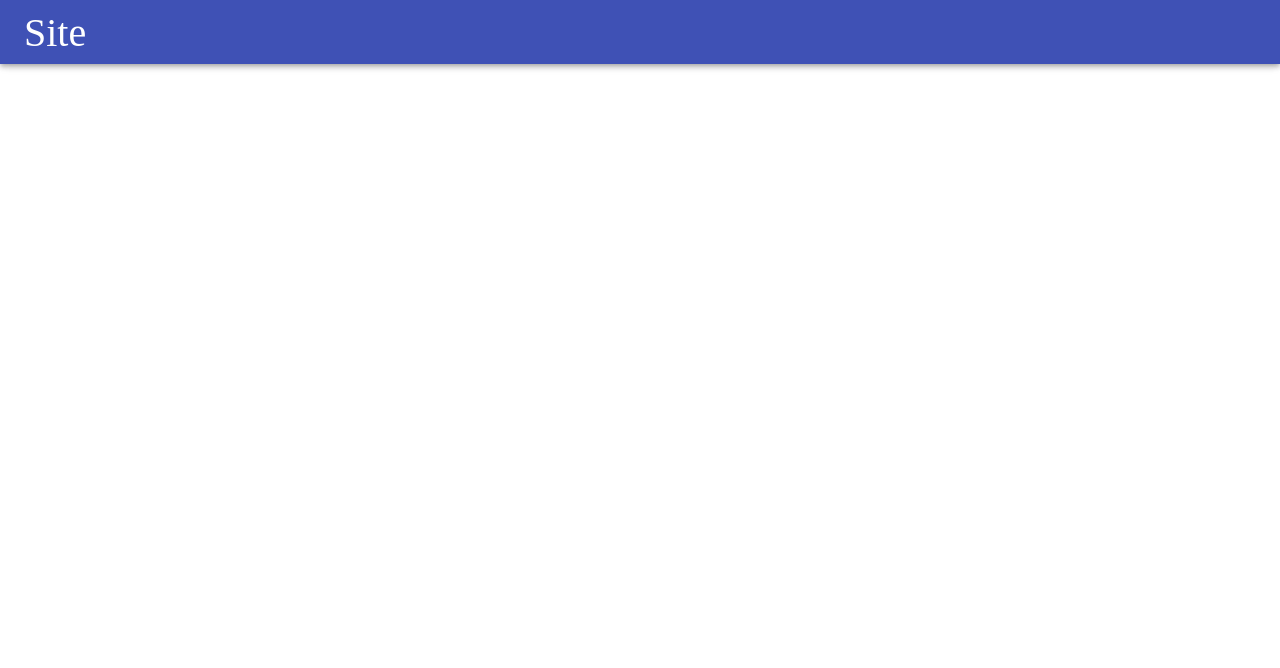
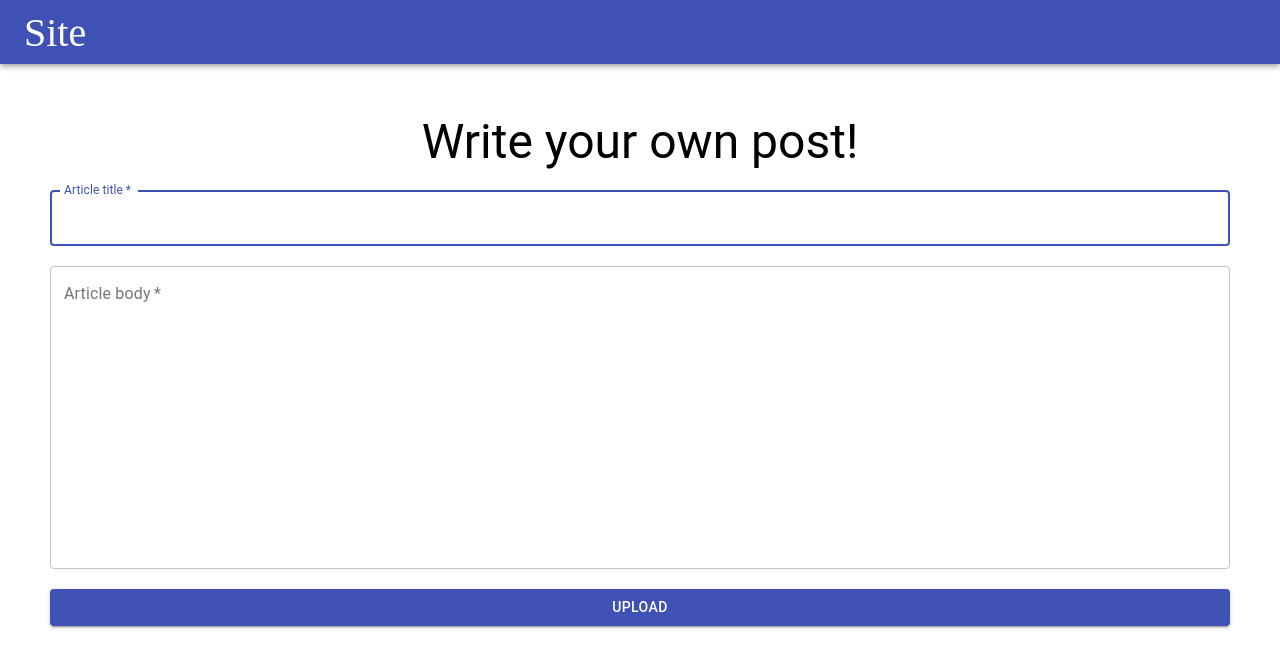
Before and after one commit to Vovanisimous/blog-api, a React (Create React App) app: page /createPost in a window 1280 px wide. Shown: the top 668 px of the page. Built offline with nearby package versions, Linux system fonts and the light colour scheme.

Commit message:
Added a CreatePost page and DeletePost button

```diff
--- a/package.json
+++ b/package.json
@@ -5,6 +5,7 @@
   "dependencies": {
     "@material-ui/core": "^4.11.0",
     "@material-ui/icons": "^4.9.1",
+    "@material-ui/lab": "^4.0.0-alpha.56",
     "@react-google-maps/api": "^1.9.12",
     "@testing-library/jest-dom": "^4.2.4",
     "@testing-library/react": "^9.5.0",
@@ -17,6 +18,7 @@
     "@types/react-dom": "^16.9.8",
     "@types/react-router": "^5.1.8",
     "@types/react-router-dom": "^5.1.5",
+    "@types/uuid": "^8.3.0",
     "axios": "^0.19.2",
     "classnames": "^2.2.6",
     "react": "^16.13.1",
@@ -25,7 +27,8 @@
     "react-router": "^5.2.0",
     "react-router-dom": "^5.2.0",
     "react-scripts": "3.4.3",
-    "typescript": "^3.7.5"
+    "typescript": "^3.7.5",
+    "uuid": "^8.3.0"
   },
   "scripts": {
     "start": "react-scripts start",
--- a/src/app/App.tsx
+++ b/src/app/App.tsx
@@ -7,8 +7,9 @@ import {Post} from "../pages/Post";
 import {Profile} from "../pages/Profile";
 import {Album} from "../pages/Album";
 import {Photo} from "../pages/Photo";
+import {CreatePost} from "../pages/CreatePost"
 
-transport.init("https://jsonplaceholder.typicode.com");
+transport.init("http://localhost:3001");
 
  export const App = () => {
 
@@ -21,6 +22,7 @@ transport.init("https://jsonplaceholder.typicode.com");
                 <Route exact path={"/users/:userId"} component={Profile} />
                 <Route exact path={"/albums/:albumId"} component={Album} />
                 <Route exact path={"/albums/:albumId/:photoId"} component={Photo} />
+                <Route exact path={"/createPost"} component={CreatePost} />
             </Switch>
         </div>
     )
--- a/src/components/SeparatePost.tsx
+++ b/src/components/SeparatePost.tsx
@@ -4,11 +4,14 @@ import {makeStyles} from "@material-ui/core/styles";
 import {Card, CardContent, CardHeader, Typography} from "@material-ui/core";
 import { Link } from "react-router-dom";
 import {IUser} from "../entity/user";
+import IconButton from '@material-ui/core/IconButton';
+import DeleteIcon from '@material-ui/icons/Delete';
 
 interface IProps {
     post: IPost;
+    users: IUser[];
 
-    users: IUser[];
+    onDeletePost(postId: any): void;
 }
 
 const styles = makeStyles(() => ({
@@ -43,9 +46,13 @@ export const SeparatePost = (props: IProps) => {
         setUser(props.users[(userId - 1)]);
     }, [props.users])
 
+    const click = () => {
+        props.onDeletePost(post.id)
+    }
+
     return (
-        <Link to={`/posts/${post.id}`} className={classes.link}>
             <Card className={classes.card} variant={"outlined"}>
+                <Link to={`/posts/${post.id}`} className={classes.link}>
                 <CardHeader
                     title={post.title}
                     subheader={user?.name}
@@ -53,7 +60,10 @@ export const SeparatePost = (props: IProps) => {
                 <CardContent className={classes.content}>
                     <Typography className={classes.text}>{post.body}</Typography>
                 </CardContent>
+                </Link>
+                <IconButton aria-label="delete" onClick={click}>
+                    <DeleteIcon />
+                </IconButton>
             </Card>
-        </Link>
     )
 }
--- /dev/null
+++ b/src/pages/CreatePost.tsx
@@ -0,0 +1,78 @@
+import React, { useContext, useState } from "react";
+import { Button, TextField, Typography } from "@material-ui/core";
+import { v4 } from "uuid";
+import { Alert } from "@material-ui/lab";
+import { useHistory } from "react-router-dom";
+import {transport} from "../services/Transport";
+import { Layout } from "../components/Layout";
+
+export const CreatePost = () => {
+    const [title, setTitle] = useState("");
+    const [body, setBody] = useState("");
+    const [postSuccess, setPostSuccess] = useState(false);
+    const [postError, setPostError] = useState(false);
+    const history = useHistory();
+    const inputProps = {
+        maxLength: 40,
+    };
+
+    function randomInt(min: number, max: number) {
+        return min + Math.floor((max - min) * Math.random());
+    }
+
+    const createArticle = () => {
+        const userId = randomInt(1, 11);
+        const postId = v4();
+        const data = {
+            id: postId,
+            title,
+            body,
+            userId,
+        };
+        if (title.length > 0 && title.length > 0) {
+            transport.post(`/posts`, data).then(() => {
+                setTitle("");
+                setBody("");
+                setPostSuccess(true);
+                transport.get(`posts`).then((response) => {
+                    console.log(response);
+                })
+            });
+        } else {
+            setPostError(true);
+        }
+    };
+
+    return (
+        <Layout>
+            <Typography variant="h3" component="h1">
+                Write your own post!
+            </Typography>
+            <TextField
+                required
+                label="Article title"
+                variant="outlined"
+                fullWidth
+                autoFocus={true}
+                value={title}
+                onChange={(e) => setTitle(e.target.value)}
+                inputProps={inputProps}
+            />
+            <TextField
+                required
+                label="Article body"
+                multiline
+                rows={14}
+                variant="outlined"
+                fullWidth
+                value={body}
+                onChange={(e) => setBody(e.target.value)}
+            />
+            <Button variant="contained" color="primary" fullWidth onClick={createArticle}>
+                Upload
+            </Button>
+            {postSuccess && <Alert severity="success">Your post has been added!</Alert>}
+            {postError && <Alert severity="error">{postError}</Alert>}
+        </Layout>
+    );
+};
--- a/src/pages/Main.tsx
+++ b/src/pages/Main.tsx
@@ -4,6 +4,8 @@ import {transport} from "../services/Transport";
 import {IPost} from "../entity/posts";
 import {SeparatePost} from "../components/SeparatePost";
 import { IUser } from "../entity/user";
+import Button from '@material-ui/core/Button';
+import { useHistory } from "react-router-dom";
 
 const styles = makeStyles(() => ({
     container: {
@@ -21,6 +23,7 @@ export const Main = () => {
     const classes = styles()
     const [posts, setPosts] = useState<IPost[]>([])
     const [users, setUsers] = useState<IUser[]>([])
+    const history = useHistory();
 
     useEffect(() => {
         transport.get("/posts").then((response: any) => {
@@ -34,11 +37,22 @@ export const Main = () => {
         });
     }, [])
 
+    const onCreatePost = () => {
+        history.push(`/createPost`)
+    }
+
+    const onDelePost = (postId: any) => {
+        transport.delete(`posts/${postId}`)
+    }
+
     return (
         <div className={classes.container}>
+            <Button variant="contained" color="primary" onClick={onCreatePost}>
+                Create a post
+            </Button>
             <div className={classes.posts}>
                 {posts.map((item) => (
-                    <SeparatePost post={item} key={item.id} users={users}/>
+                    <SeparatePost post={item} key={item.id} users={users} onDeletePost={onDelePost}/>
                 ))}
             </div>
         </div>
```
Also changed, not shown: 1 other file (tests, documents, lock files or other folders).
